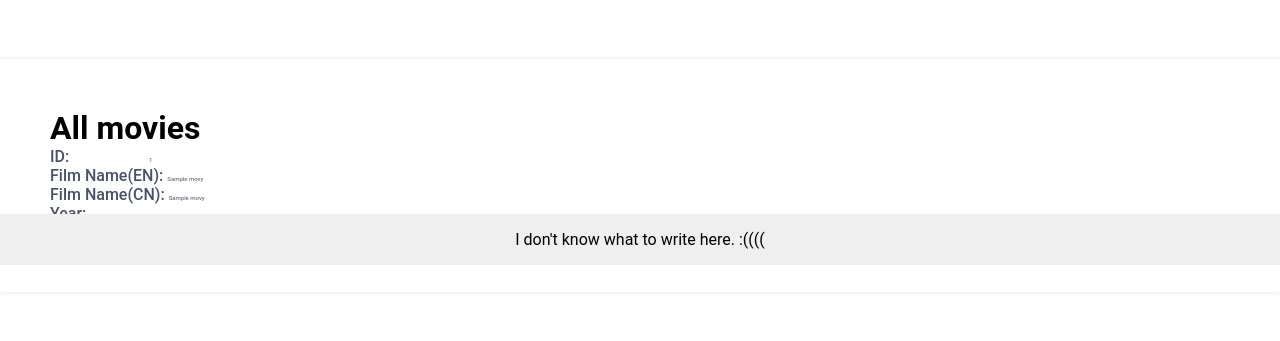
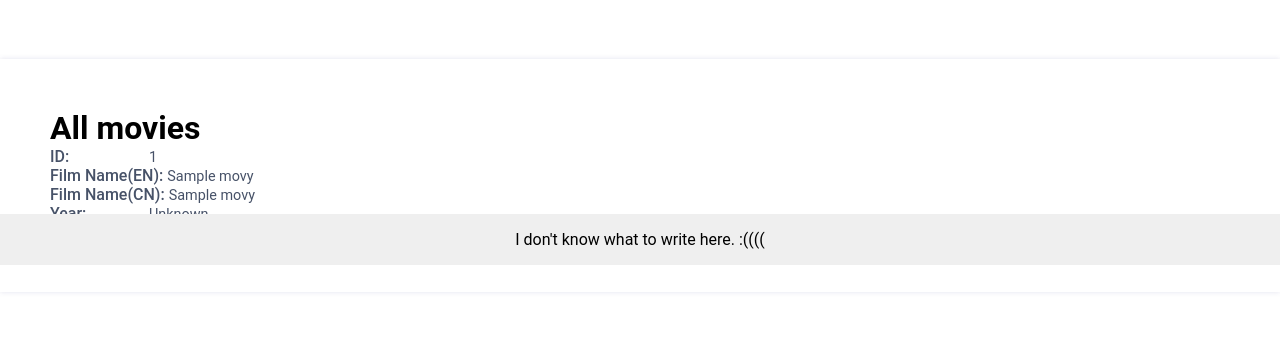
Before and after one commit to robertzm/VideoWebDemo, a Flask app: a page that uses app/templates/home/home.html in a window 1280 px wide. Shown: the part 535-876 px from the top of the page. Run offline with Flask 2, Linux system fonts and the light colour scheme; tables that the repository leaves empty hold one stand-in row (values such as "Sample post").

Commit message:
revert font-size to fix the list font too small issue

```diff
--- a/app/static/style.css
+++ b/app/static/style.css
@@ -339,7 +339,7 @@ li {
 }
 
 .field-value {
-    font-size: .10em;
+    font-size: .9em;
 }
 
 .footer {
```
